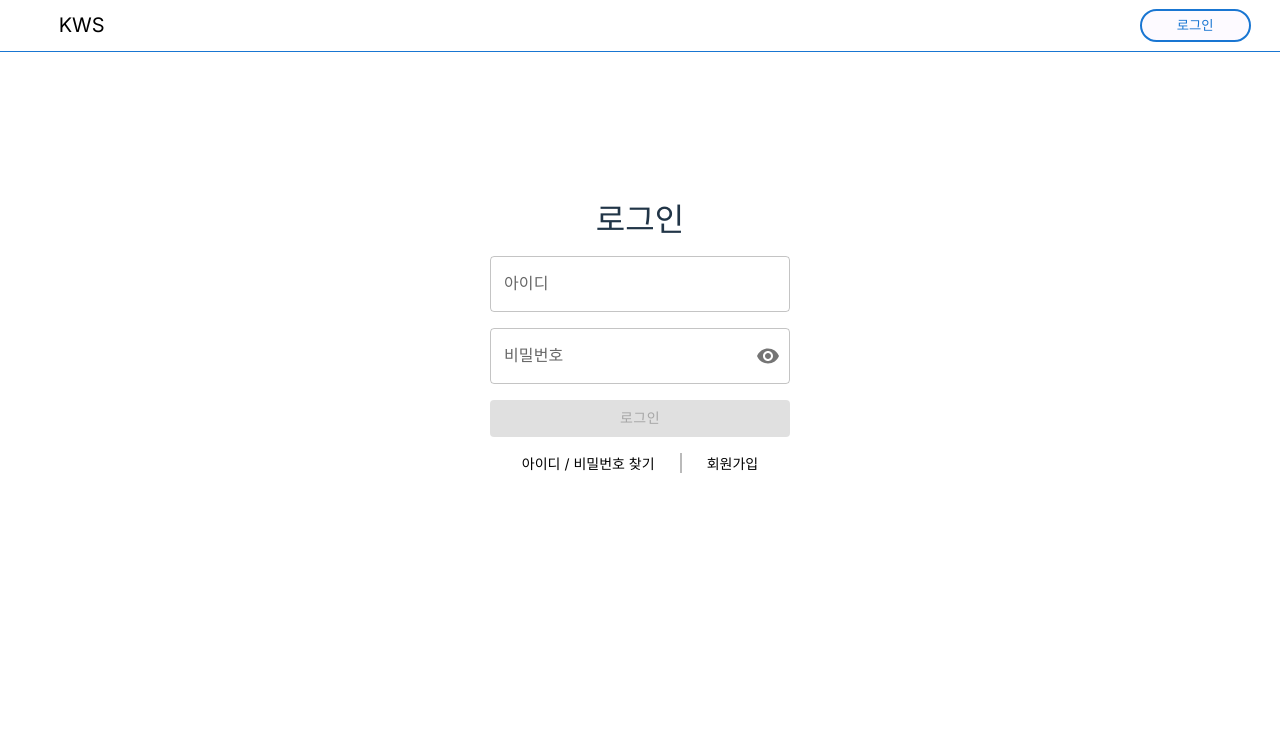
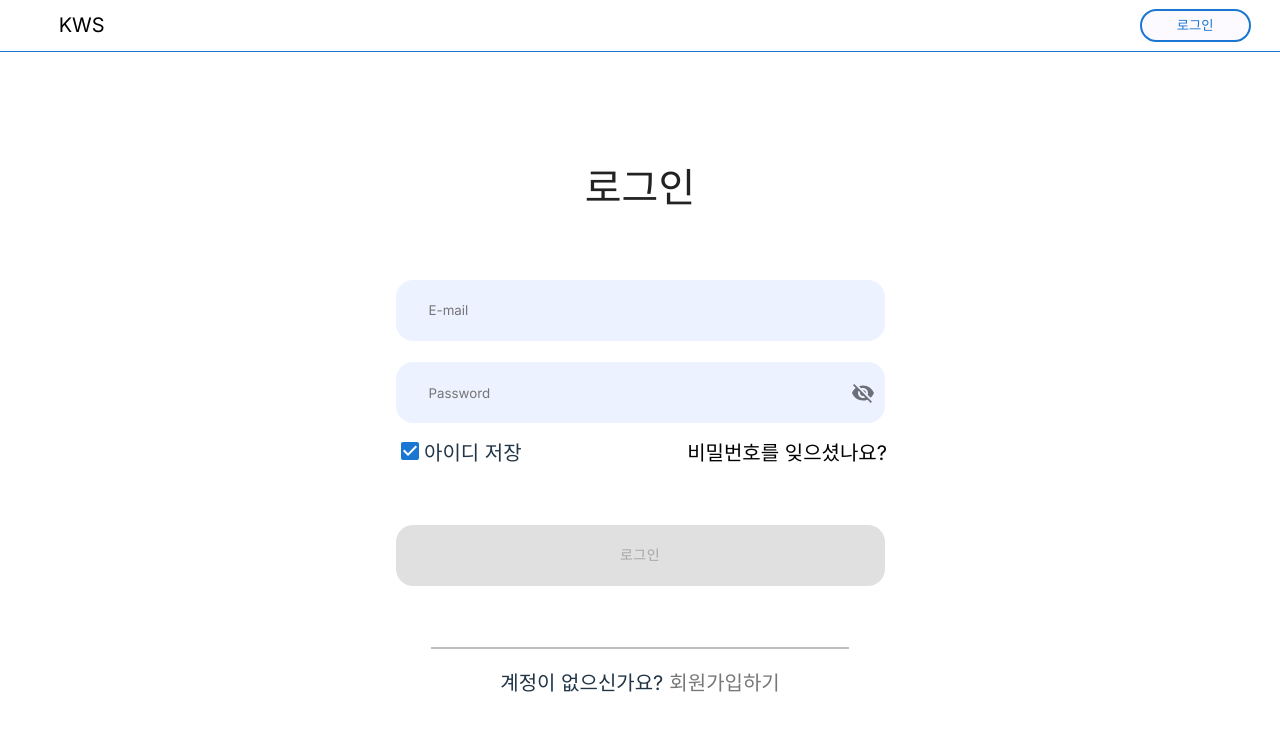
Before and after one commit to easy-cloud-Knet/KWS_FE, a React (Vite) app: page /signin in a window 1280 px wide. Shown: the top 730 px of the page. Built offline with nearby package versions, Linux system fonts and the light colour scheme; a web font is replaced by a local one.

Commit message:
FEAT: 로그인 페이지 구현
- TextField component 사용하여 구현
- 아이디 저장 기능 구현
- TextBtn component 추가

```diff
--- /dev/null
+++ b/src/components/button/TextBtn.css
@@ -0,0 +1,7 @@
+.__text-btn__ {
+  padding: 0;
+
+  border: none;
+  background: none;
+  cursor: pointer;
+}
--- /dev/null
+++ b/src/components/button/TextBtn.tsx
@@ -0,0 +1,16 @@
+import "./TextBtn.css";
+
+interface TextBtnProps extends React.ButtonHTMLAttributes<HTMLButtonElement> {
+  className: string;
+  children: string;
+}
+
+const TextBtn = ({ children, className, ...props }: TextBtnProps) => {
+  return (
+    <button className={`__text-btn__ ${className}`} {...props}>
+      {children}
+    </button>
+  );
+};
+
+export default TextBtn;
--- a/src/pages/auth/SignIn.css
+++ b/src/pages/auth/SignIn.css
@@ -1,14 +1,44 @@
+.signin-wrap {
+  height: calc(100vh - 6.481vh);
+}
+
+.signin {
+  width: 489px;
+}
+
+.signin .title {
+  margin-bottom: 8.241vh; /* 89px */
+}
+
+.signin .input-wrap {
+  gap: 2.685vh; /* 29px */
+
+  width: 100%;
+}
+
+.signin .utils-wrap {
+  margin-top: 1.6667vh; /* 18px */
+  margin-left: 5px;
+  margin-bottom: 7.4074vh; /* 80px */
+
+  width: 100%;
+}
+
+.signin .utils-wrap .id-save {
+  gap: 2px;
+}
+
 .signin .button-wrap {
-  gap: 19px;
+  gap: 2.2222vh; /* 24px */
+
+  margin-top: 7.6852vh; /* 83px */
 }
 
 .signin .button-wrap hr {
-  height: 20px;
-  border: 1.5px solid #bababa;
+  width: 418px;
+  border: 1px solid #bfbfbf;
 }
 
-.signin .text-button {
-  border: none;
-  background: none;
-  cursor: pointer;
+.signin .button-wrap .register-btn-wrap {
+  gap: 6px;
 }
--- a/src/pages/auth/SignIn.tsx
+++ b/src/pages/auth/SignIn.tsx
@@ -1,77 +1,89 @@
-import { Visibility, VisibilityOff } from "@mui/icons-material";
-import {
-  Button,
-  FormControl,
-  IconButton,
-  InputAdornment,
-  InputLabel,
-  OutlinedInput,
-  Stack,
-} from "@mui/material";
-import { useState } from "react";
+import { Checkbox } from "@mui/material";
+import { useEffect, useState } from "react";
 import { useNavigate } from "react-router-dom";
 
-import add2Whitespaces from "../../utils/add2Whitespaces";
+import AuthTextFieldV2 from "../../components/auth/textField/AuthTextFieldV2";
+import AuthPwTextFieldV2 from "../../components/auth/textField/AuthPwTextFieldV2";
+import BottomBtn from "../../components/button/BottomBtn";
+import TextBtn from "../../components/button/TextBtn";
 
-import "./AuthDefault.css";
 import "./SignIn.css";
 
 const SignIn: React.FC = () => {
-  const [id, setId] = useState<string>("");
+  const [email, setEmail] = useState<string>("");
   const [pw, setPw] = useState<string>("");
-  const [showPassword, setShowPassword] = useState<boolean>(false);
+
+  const [checked, setChecked] = useState(true);
 
   const navigate = useNavigate();
 
+  useEffect(() => {
+    const savedEmail = localStorage.getItem("savedEmail");
+    if (savedEmail) {
+      setEmail(savedEmail);
+      setChecked(true);
+    }
+  }, []);
+
+  const onClickCheckBox = () => {
+    setChecked(!checked);
+  };
+
   return (
-    <div className="signin auth-default f-dir-column a-items-center">
-      <Stack spacing={2} sx={{ width: 300 }}>
-        <h2 className="h2-medium t-center">로그인</h2>
+    <div className="signin-wrap f-dir-column f-center">
+      <div className="signin f-dir-column a-items-center">
+        <p className="title p-40-400 c-black t-center">로그인</p>
 
-        <FormControl sx={{ m: 1, width: 300 }} variant="outlined">
-          <InputLabel htmlFor="outlined-adornment-id">아이디</InputLabel>
-          <OutlinedInput
-            id="outlined-adornment-id"
+        <div className="input-wrap f-dir-column">
+          <AuthTextFieldV2
+            placeholder="E-mail"
             type="text"
-            onChange={(event) => setId(event.target.value)}
-            label={add2Whitespaces("아이디")}
+            value={email}
+            onChange={(event) => setEmail(event.target.value)}
           />
-        </FormControl>
-        <FormControl sx={{ m: 1, width: 300 }} variant="outlined">
-          <InputLabel htmlFor="outlined-adornment-password">비밀번호</InputLabel>
-          <OutlinedInput
-            id="outlined-adornment-password"
-            type={showPassword ? "text" : "password"}
+
+          <AuthPwTextFieldV2
+            placeholder="Password"
+            value={pw}
             onChange={(event) => setPw(event.target.value)}
-            endAdornment={
-              <InputAdornment position="end">
-                <IconButton
-                  aria-label={showPassword ? "hide the password" : "display the password"}
-                  onClick={() => setShowPassword((show) => !show)}
-                  onMouseDown={(event) => event.preventDefault()}
-                  onMouseUp={(event) => event.preventDefault()}
-                  edge="end"
-                >
-                  {showPassword ? <VisibilityOff /> : <Visibility />}
-                </IconButton>
-              </InputAdornment>
+          />
+        </div>
+
+        <div className="utils-wrap j-content-between a-items-center">
+          <div className="id-save a-items-center c-pointer" onClick={onClickCheckBox}>
+            <Checkbox checked={checked} onChange={onClickCheckBox} sx={{ padding: "0" }} />
+            <p className="p-20-400">아이디 저장</p>
+          </div>
+          <TextBtn className="p-20-400">비밀번호를 잊으셨나요?</TextBtn>
+        </div>
+
+        <BottomBtn
+          variant="contained"
+          disabled={!(email.length > 0 && pw.length > 0)}
+          onClick={() => {
+            // TODO: 로그인 API 호출
+
+            // 성공할 경우
+            if (checked) {
+              localStorage.setItem("savedEmail", email);
+            } else {
+              localStorage.removeItem("savedEmail");
             }
-            label={add2Whitespaces("비밀번호")}
-          />
-        </FormControl>
+          }}
+        >
+          로그인
+        </BottomBtn>
 
-        <Button variant="contained" disabled={!(id.length > 0 && pw.length > 0)}>
-          로그인
-        </Button>
-
-        <div className="button-wrap j-content-center">
-          <button className="text-button p-small-regular">아이디 / 비밀번호 찾기</button>
+        <div className="button-wrap f-dir-column">
           <hr></hr>
-          <button className="text-button p-small-regular" onClick={() => navigate("/signup")}>
-            회원가입
-          </button>
+          <div className="register-btn-wrap j-content-center">
+            <p className="p-20-400">계정이 없으신가요?</p>
+            <TextBtn className="p-20-400 c-grey" onClick={() => navigate("/signup")}>
+              회원가입하기
+            </TextBtn>
+          </div>
         </div>
-      </Stack>
+      </div>
     </div>
   );
 };
```
